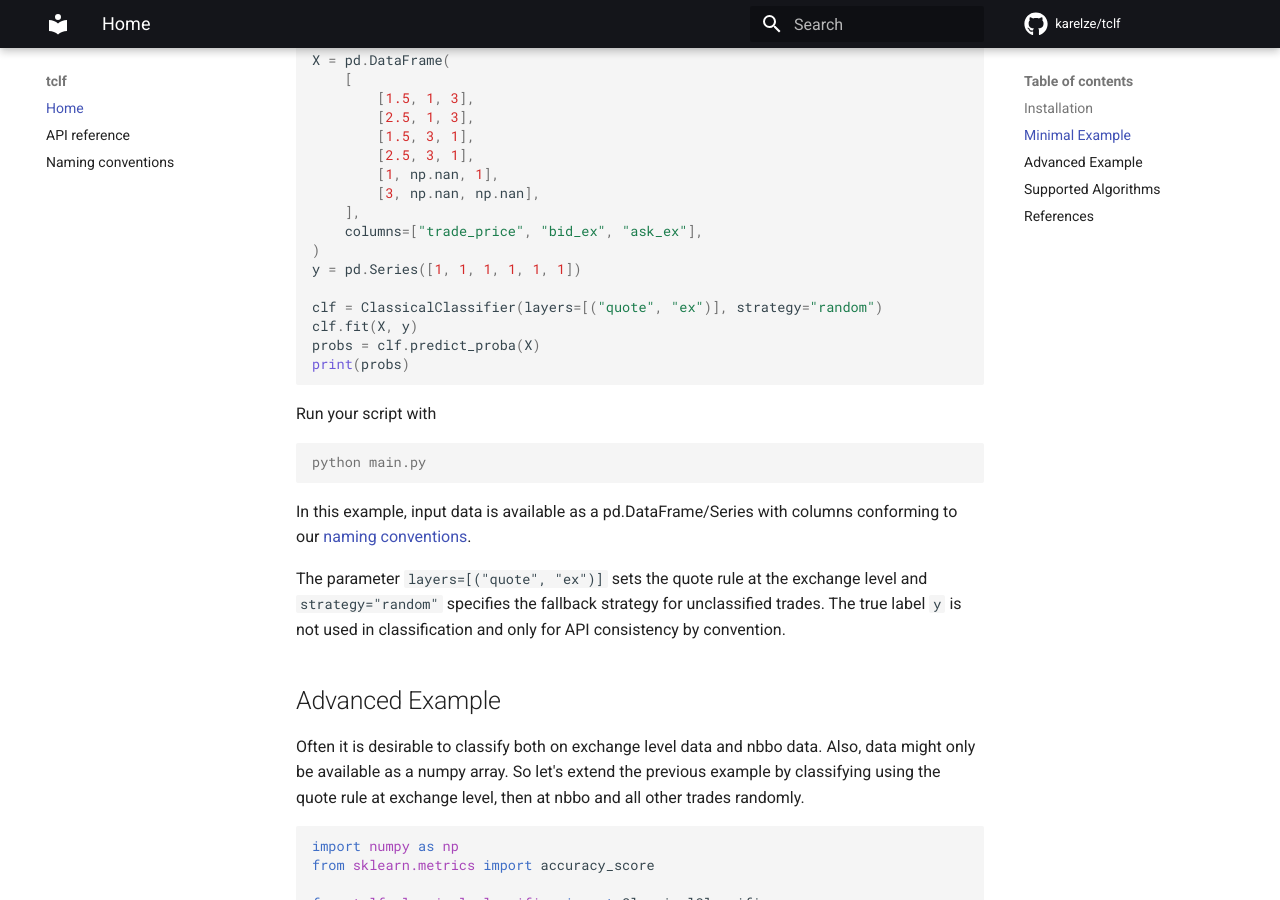
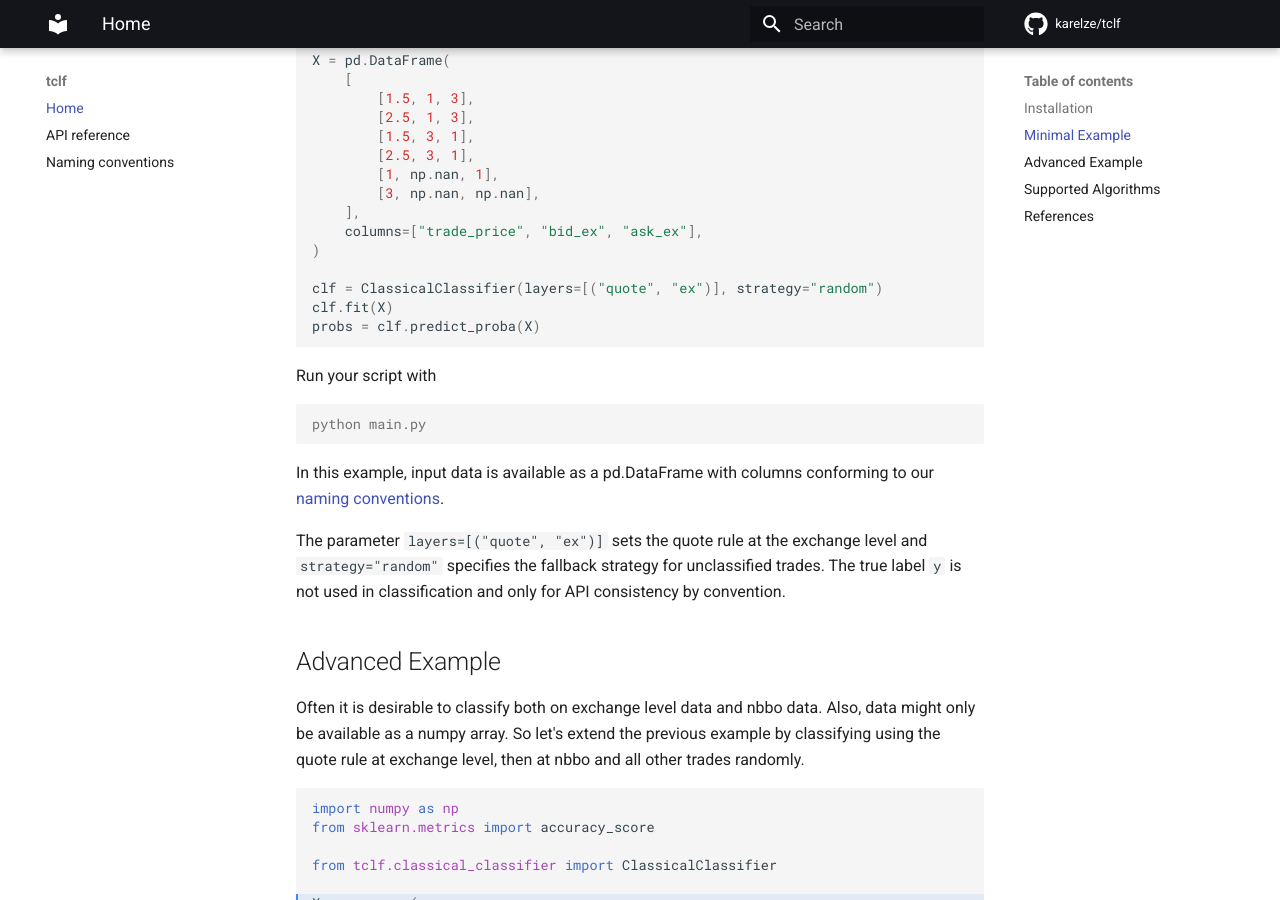
Before and after one commit to KarelZe/tclf, an MkDocs documentation site: the page built from docs/index.md, in a window 1280 px wide and 900 px high, scrolled down 874 px. Built offline with MkDocs 1.6.1 and Material for MkDocs 9.7.7, drawn with Linux system fonts in a browser that asks for light colours; comment, search, counter and statistics services are not loaded.

Commit message:
Make  optional parameter in

````diff
--- a/docs/index.md
+++ b/docs/index.md
@@ -40,18 +40,16 @@ X = pd.DataFrame(
     ],
     columns=["trade_price", "bid_ex", "ask_ex"],
 )
-y = pd.Series([1, 1, 1, 1, 1, 1])
 
 clf = ClassicalClassifier(layers=[("quote", "ex")], strategy="random")
-clf.fit(X, y)
+clf.fit(X)
 probs = clf.predict_proba(X)
-print(probs)
 ```
 Run your script with
 ```console
 python main.py
 ```
-In this example, input data is available as a pd.DataFrame/Series with columns conforming to our [naming conventions](https://karelze.github.io/tclf/naming_conventions/).
+In this example, input data is available as a pd.DataFrame with columns conforming to our [naming conventions](https://karelze.github.io/tclf/naming_conventions/).
 
 The parameter `layers=[("quote", "ex")]` sets the quote rule at the exchange level and `strategy="random"` specifies the fallback strategy for unclassified trades. The true label `y` is not used in classification and only for API consistency by convention.
 
````
Also changed, not shown: README.md (+2 -4 lines), 3 other files.
